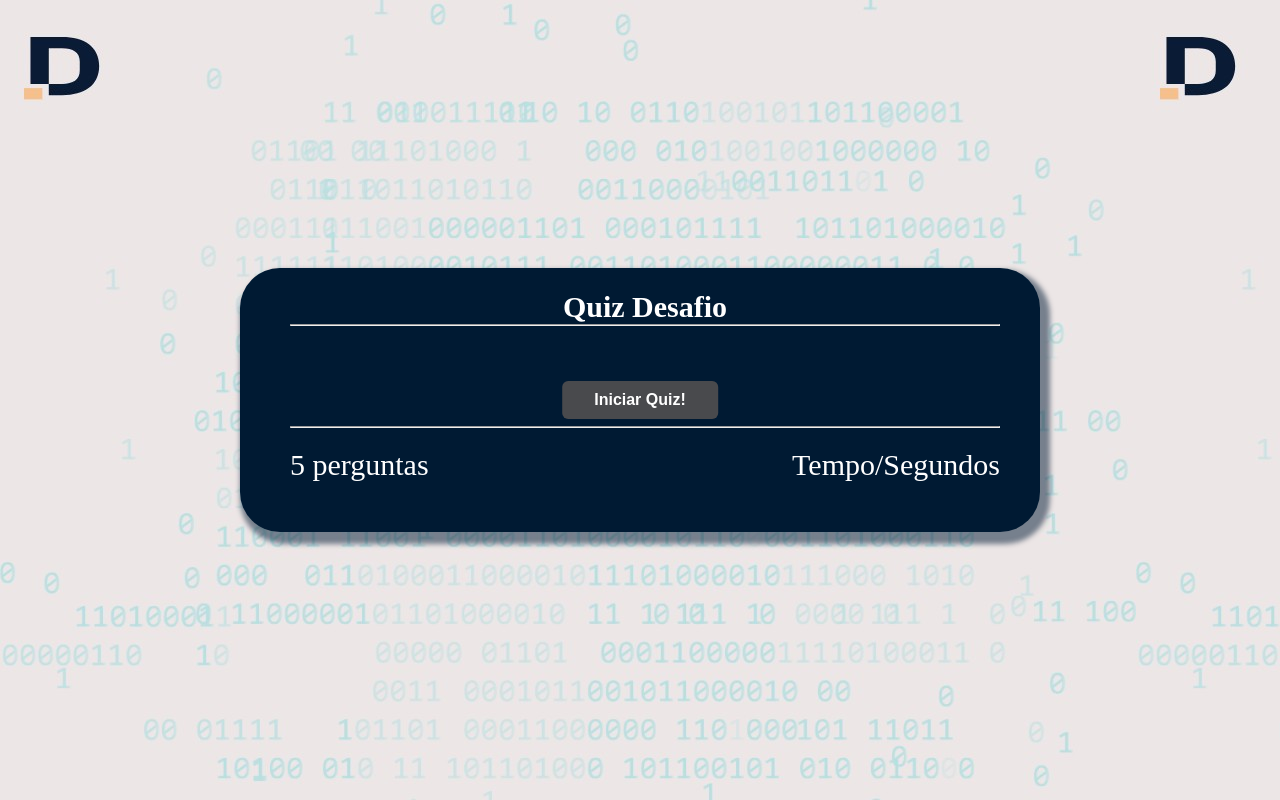
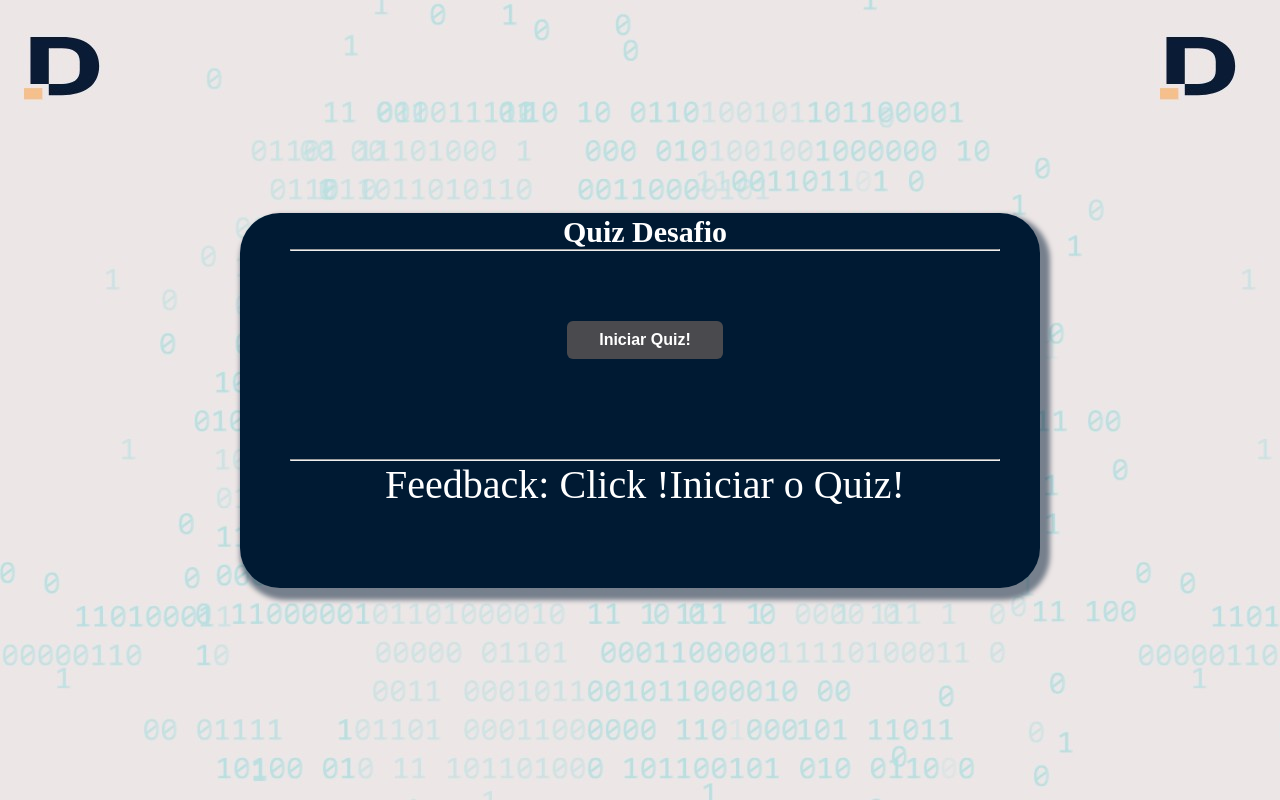
Before and after one commit to BrunoSantos88/Desenvolve-Security, a PHP site: page / in a window 1280 px wide. Run offline with PHP 8.4, Linux system fonts and the light colour scheme.

Commit message:
ultimos etapas

```diff
--- a/desafio_desenvolve_1/index.html
+++ b/desafio_desenvolve_1/index.html
@@ -21,10 +21,10 @@
     <div class="questions-container hide">
       <span id="question" class="question">Pergunta aqui?</span>
       <div class="answers-container">
-        <button class="answer button">Resposta 1</button>
-        <button class="answer button">Resposta 2</button>
-        <button class="answer button">Resposta 3</button>
-        <button class="answer button">Resposta 4</button>
+        <button class="answer button" data-feedback="Essa esta correta.">Resposta 1</button>
+        <button class="answer button" data-feedback="Essa esta correta.">Resposta 2</button>
+        <button class="answer button" data-feedback="Essa está correta.">Resposta 3</button>
+        <button class="answer button" data-feedback="Essa está correta.">Resposta 4</button>
       </div>
     </div>
 
@@ -42,8 +42,7 @@
        <!-- info quiz -->
 			<hr style="margin-top: 100px;">
 			<footer>
-				<p id="progress"> 5 perguntas</p>
-				<div id="timer">Tempo/Segundos</div>
+				<div id="feedback"> Feedback: Click !Iniciar o Quiz!</div>
 			</footer>
 
   </div>
--- a/desafio_desenvolve_1/index.js
+++ b/desafio_desenvolve_1/index.js
@@ -147,57 +147,56 @@ function displayNextQuestion() {
   });
 }
 
-
 //"<!-- Quiz Banco de perguntas -->//
 const questions = [
   {
     question: "Qual data que começou Desenvolve?",
     answers: [
-      { text: "Dia 29 janeiro", correct: false },
-      { text: "Dia 02 Fevereiro", correct: true },
-      { text: "12 Dezembro", correct: false},
-      { text: "29 Fevereiro", correct: false }
+      { text: "Dia 29 de janeiro", correct: true, feedback: "Correto! Esse dia foi a primeira live de integração do curso Desenvolve!" },
+      { text: "Dia 02 de Fevereiro", correct: false, feedback: "Incorreto! Essa data não ocorreu nada." },
+      { text: "12 de Dezembro", correct: false, feedback: "Incorreto! Essa data não ocorreu nada." },
+      { text: "29 de Fevereiro", correct: false, feedback: "Incorreto! Esse dia liberou a plataforma Alura." }
     ]
   },
   {
     question: "Que dia foi o primeiro encontro?",
     answers: [
-      { text: "Dia 7, em uma quarta-feita!", correct: false },
-      { text: "Dia 8 em uma quinta-feira!", correct: true },
-      { text: "Dia 5 em uma terça-feira!", correct: true },
-      { text: "Dia 02 no mesmo dia que começou!", correct: false }
+      { text: "Dia 7, em uma quarta-feira!", correct: false, feedback: "Incorreto!" },
+      { text: "Dia 8 em uma quinta-feira!", correct: true, feedback: "Correto! Esse dia foi o primeiro encontro à noite, às 20h!" },
+      { text: "Dia 4  em uma terça-feira!", correct: false, feedback: "Incorreto!!" },
+      { text: "Dia 02 no mesmo dia que começou!", correct: false, feedback: "Incorreto!" }
     ]
   },
   {
-    question: 'Qual foi o primero curso da primeira semana?"',
+    question: 'Qual foi o primeiro curso da primeira semana?',
     answers: [
-      { text: 'Javascript', correct: true },
-      { text: 'Linux', correct: false },
-      { text: 'Redes', correct: false },
-      { text: "Shelscript", correct: false }
+      { text: 'Javascript', correct: true, feedback: "Correto! O primeiro curso da primeira semana foi Javascript." },
+      { text: 'Linux', correct: false, feedback: "Incorreto! "},
+      { text: 'Redes', correct: false, feedback: "Incorreto!"},
+      { text: "Shelscript", correct: false, feedback: "Incorreto!" }
     ]
   },
   {
     question: 'O desenvolve oferece curso pela plataforma Alura?',
     answers: [
-      { text: "Verdadeiro", correct: true },
-      { text: "Falso", correct: false }
+      { text: "Verdadeiro", correct: true, feedback: "Correto! Os cursos são oferecidos pela plataforma Alura." },
+      { text: "Falso", correct: false, feedback: "Incorreto! Os cursos são oferecidos pela plataforma Alura." },
     ]
   },
   {
-    question: 'Qual foi o dia da aula inaugural Desenvolve?',
+    question: 'Qual foi o dia da aula inaugural do Desenvolve?',
     answers: [
-      { text: 'Dia 02 de janeiro as 20h', correct: false },
-      { text: 'Dia 29 de janeiro as 19h', correct: true },
-      { text: 'Dia 02 de Fevereiro as 20h', correct: false },
-      { text: 'Dia 08 de Fevereiro 8h da manha', correct: false }
+      { text: 'Dia 02 de janeiro às 20h', correct: false, feedback: "Incorreto! Não houve nada neste dia. A primeira live foi no dia 29 de janeiro." },
+      { text: 'Dia 29 de janeiro às 19h', correct: true, feedback: "Correto! Esse dia foi a primeira live do grupo Desenvolve." },
+      { text: 'Dia 02 de Fevereiro às 20h', correct: false, feedback: "Incorreto! A primeira live foi no dia 29 de janeiro." },
+      { text: 'Dia 08 de Fevereiro às 8h da manhã', correct: false, feedback: "Incorreto! A primeira live foi no dia 29 de janeiro." },
     ]
   },
-]
+];
 
 
 
-//"<!-- Computar acerto do quiz  -->//
+// Função para finalizar o quiz
 function finishGame() {
   const totalQuestions = questions.length;
   const performance = Math.floor((totalCorrect / totalQuestions) * 100);
@@ -219,6 +218,16 @@ function finishGame() {
           break;
   }
 
+ // Atualizar o conteúdo do elemento 'feedback' com a mensagem de quiz finalizado
+ feedbackElement.textContent = 'Feedback: Quiz finalizado';
+
+ // Imprimir feedback das respostas
+ questions.forEach(question => {
+     question.answers.forEach(answer => {
+         console.log(answer.feedback);
+     });
+ });
+
   $questionsContainer.innerHTML = `
       <p class="final-message">
           Você acertou ${totalCorrect} de ${totalQuestions} questões!
@@ -229,3 +238,56 @@ function finishGame() {
       </button>
   `;
 }
+
+// feedback start quiz//texto
+let feedbackElement = document.getElementById('feedback');
+let startQuizButton = document.querySelector('.start-quiz');
+
+// Alterar o texto do feedback após clicar no botão
+startQuizButton.addEventListener('click', function() {
+    feedbackElement.textContent = 'Atenção quiz está iniciado!';
+});
+
+
+
+///// Function Feedback
+function selectAnswer(event) {
+  const answerClicked = event.target;
+  const questionIndex = currentQuestionIndex - 1; // Índice da pergunta atual
+
+  document.querySelectorAll(".answer").forEach(button => {
+    button.disabled = true;
+  });
+  if (answerClicked.dataset.correct) {
+    answerClicked.classList.add("correct");
+    totalCorrect++; // Incrementa o número de perguntas corretas
+    displayFeedback("Resposta correta: " + answerClicked.textContent); // Exibe a resposta correta
+  } else {
+    answerClicked.classList.add("incorrect");
+    displayFeedback("Resposta incorreta: " + answerClicked.textContent); // Exibe a resposta incorreta
+  }
+  document.querySelectorAll(".answer").forEach(button => {
+    if (button.dataset.correct) {
+      button.classList.add("correct");
+    }
+  });
+  $nextQuestionButton.classList.remove("hide");
+
+  // Exibe o feedback da pergunta
+  displayFeedback(questions[questionIndex].answers.filter(ans => ans.text === answerClicked.textContent)[0].feedback);
+
+  currentQuestionIndex++;
+}
+
+// Função para exibir o feedback
+function displayFeedback(feedbackText) {
+  const feedbackElement = document.getElementById('feedback');
+  feedbackElement.textContent = 'Feedback: ' + feedbackText;
+}
+
+const nextQuestionButton = document.querySelector('.next-question');
+
+nextQuestionButton.addEventListener('click', function() {
+    currentQuestionIndex++;
+    displayNextQuestion();
+});
--- a/desafio_desenvolve_1/style.css
+++ b/desafio_desenvolve_1/style.css
@@ -6,18 +6,16 @@
 
 button {
   cursor: pointer;
-  align-items: center;
-  gap: 24px;
-  text-align: center;
 }
 
 body {
   background-image: url("images/matrizlogo.jpg");
-  color: #04049b;
-  height: 100vh;
+  color: #d9d9e7;
   display: flex;
   justify-content: center;
   align-items: center;
+  height: 100vh; /* Isso garante que a altura da tela seja totalmente preenchida */
+  margin: 0;
 }
 
 #container {
@@ -61,27 +59,11 @@ body {
 
 .next-question {
   margin-top: 28px;
-  text-align: center;
-  justify-content: center;
-  align-items: center;
-  color: white;
 }
 
+
 .button {
-  background-color: #494a4d;
-  color: #fff;
-  font-size: 16px;
-  font-weight: bold;
-  border: 0;
-  border-radius: 6px;
-  height: 38px;
-  padding: 0 32px;
-  text-align: right;
-  transition: filter 0.1s;
-}
-
-.placar{
-  background-color: #eaebf3;
+  background-color: #4a4a4e;
   color: #fff;
   font-size: 16px;
   font-weight: bold;
@@ -90,7 +72,18 @@ body {
   height: 38px;
   padding: 0 32px;
   text-align: center;
+}
 
+.placar{
+  background-color: #e7e9f0;
+  color: #fff;
+  font-size: 16px;
+  font-weight: bold;
+  border: 0;
+  border-radius: 6px;
+  height: 38px;
+  padding: 0 32px;
+  text-align: center;
   transition: filter 0.1s;
 }
 
@@ -103,17 +96,27 @@ body {
   font-size: 20px;
   text-align: center;
   text-align: center;
-  color: white;
 }
 
 .final-message span {
   display: block;
   margin-top: 10px;
-  color: white;
 }
 
 .hide {
   display: none;
+}
+
+.timer {
+  text-align: center;
+  margin-top: 30px;
+  color: #07a915;
+}
+
+.controls-container .timer {
+  margin-top: 30px;
+  text-align: center;
+  color: #07a915;
 }
 
 .score {
@@ -158,17 +161,28 @@ footer {
 	color: white;
 }
 
-h1 {
-    text-align: center;
-	margin-top: 20px;
+.feedback{
+  text-align: left;
 	font-size: 30px;
-  color: white;
+	color: white;
+}
 
-  }
 
-  .start-quiz {
-    position: fixed;
-    top: 50%;
-    left: 50%;
-    transform: translate(-50%, -50%);
-  }
+#h1 {
+  text-align: center;
+	font-size: 30px;
+	color: white;
+
+}
+
+.controls-container {
+  display: flex;
+  justify-content: center;
+  align-items: center;
+}
+
+#feedback{
+  text-align: center;
+	font-size: 40px;
+	color: white;
+}
```
Also changed, not shown: desafio_desenvolve_1/Readme.md, desafio_desenvolve_1/images/comtagem.png (added), desafio_desenvolve_1/images/correta.png (added), desafio_desenvolve_1/images/incorreta.png (added), desafio_desenvolve_1/images/proxima.png (added), desafio_desenvolve_1/images/quiz-finalizado.png (added), desafio_desenvolve_1/images/tela-inicial.png (added), desafio_desenvolve_1/images/tela-pergunta-feedback.png (added). Lines whose indentation alone changed are shown as unchanged.
